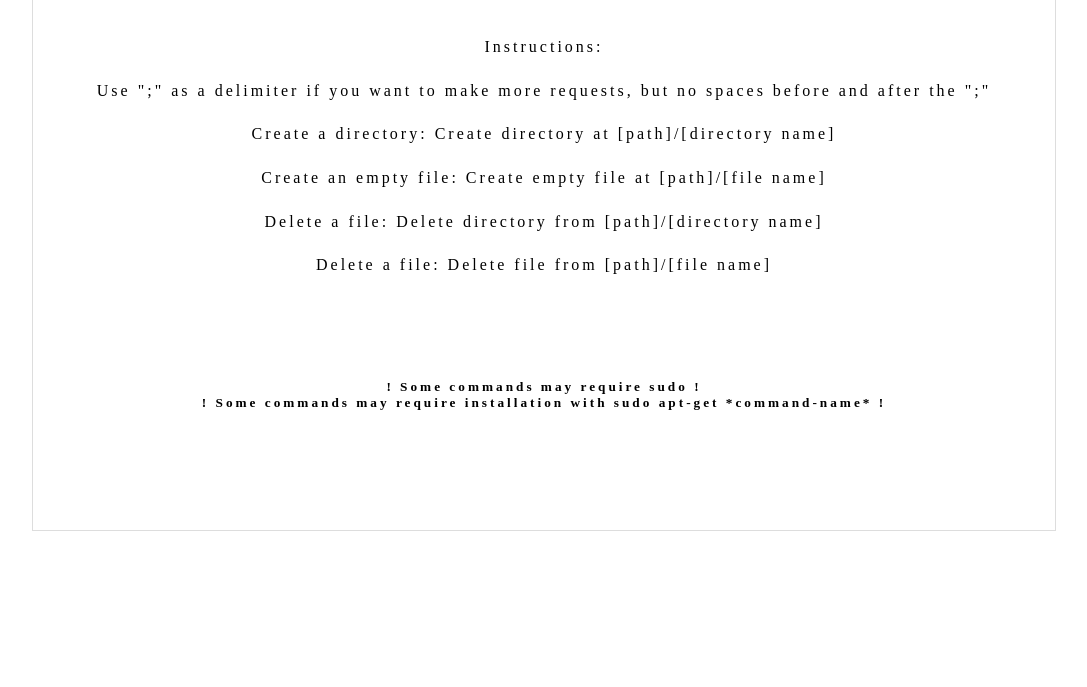
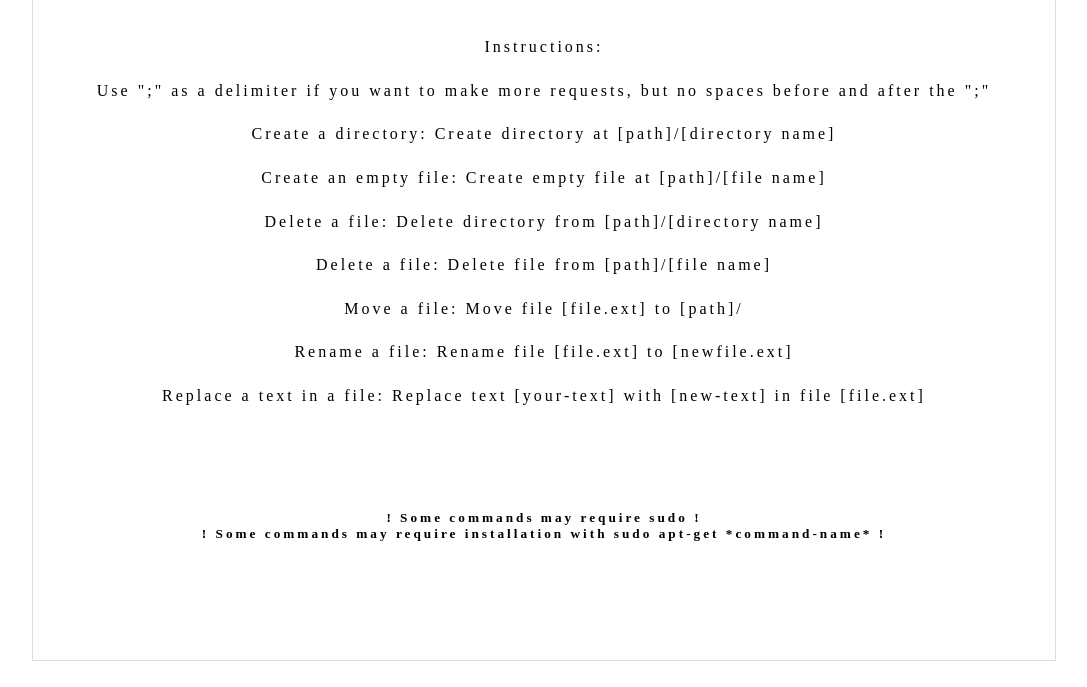
Before and after one commit to INGDevSchool-Project/Script-Maker, a Flask app: page / in a window 1280 px wide. Shown: the part 338-1025 px from the top of the page, without its empty margins (96-1183 px from the left). Before the commit the page ends 869 px from the top, so only its background shows below. Run offline with Flask 2, Linux system fonts and the light colour scheme.

Commit message:
Schimbari HTML si Python

```diff
--- a/app.py
+++ b/app.py
@@ -34,6 +34,12 @@ def result():
             name.append("rmdir " + (i.split(" from ", 1)[1]))
         if ((i.split(" ")[0] + " " + i.split(" ")[1]) == "Delete file"):
             name.append("rm " + (i.split(" from ", 1)[1]))
+        if ((i.split(" ")[0] + " " + i.split(" ")[1]) == "Move file"):
+            name.append("mv " + (i.split(" ", 4)[2]) + " " + (i.split(" ", 4)[4]))
+        if ((i.split(" ")[0] + " " + i.split(" ")[1]) == "Rename file"):
+            name.append("mv " + (i.split(" ", 4)[2]) + " " + (i.split(" ", 4)[4]))
+        if ((i.split(" ")[0] + " " + i.split(" ")[1]) == "Replace text"):
+            name.append("sed -i 's/" + (i.split(" ", 7)[2]) + "/" + (i.split(" ", 7)[4]) + "/g'" + " " + (i.split(" ", 7)[7]))
 
     length = len(name)
     return render_template("index.html", name = name, length = length)
--- a/templates/index.html
+++ b/templates/index.html
@@ -29,7 +29,9 @@
             <center> Create an empty file: Create empty file at [path]/[file name]</center>
             <center> Delete a file: Delete directory from [path]/[directory name]</center>
             <center> Delete a file: Delete file from [path]/[file name]</center>
-
+            <center> Move a file: Move file [file.ext] to [path]/</center>
+            <center> Rename a file: Rename file [file.ext] to [newfile.ext]</center>
+            <center> Replace a text in a file: Replace text [your-text] with [new-text] in file [file.ext]</center>
             <p><h5><center>! Some commands may require sudo ! </center>
             <center>! Some commands may require installation with sudo apt-get *command-name* !</center> </h5></p>
         </form>
```
